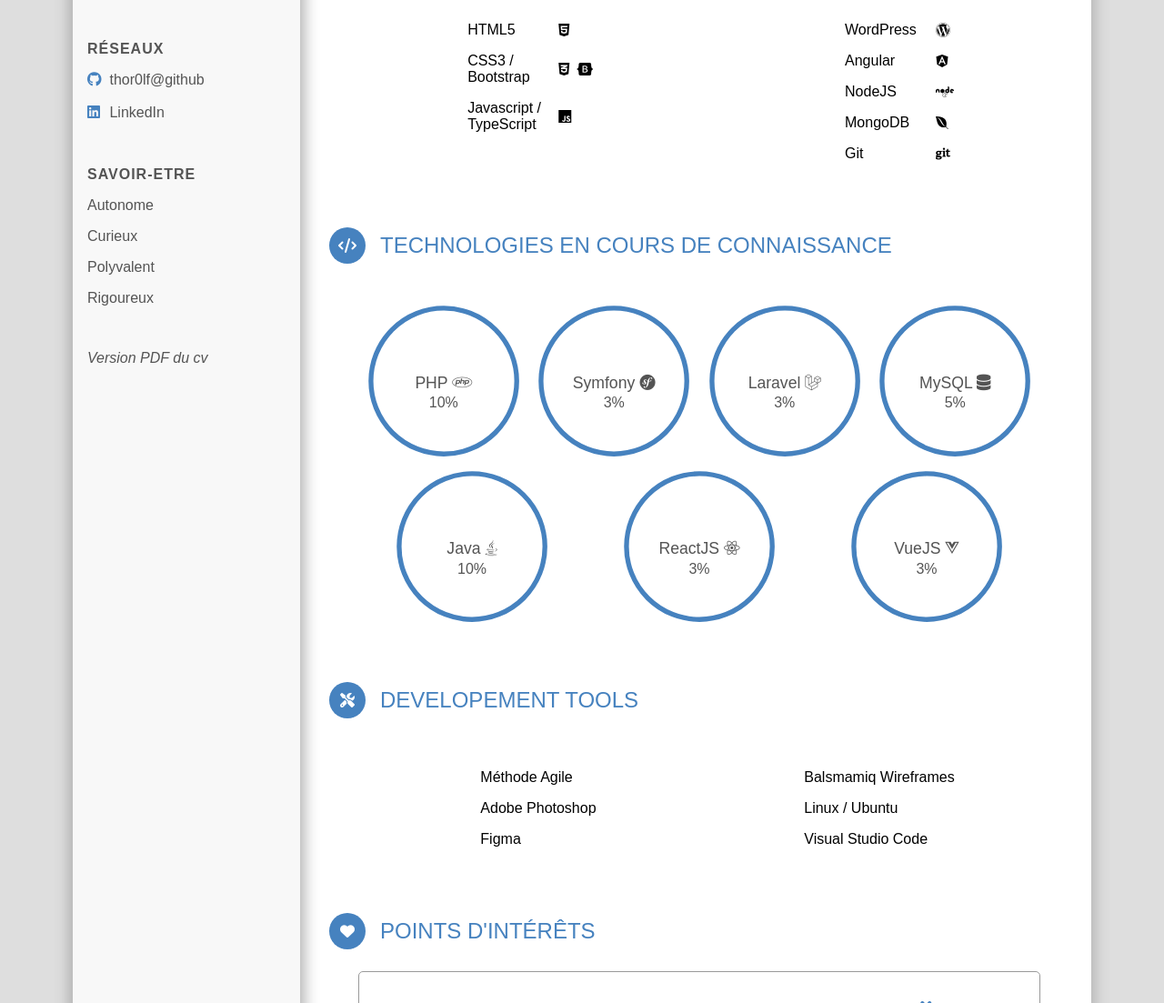
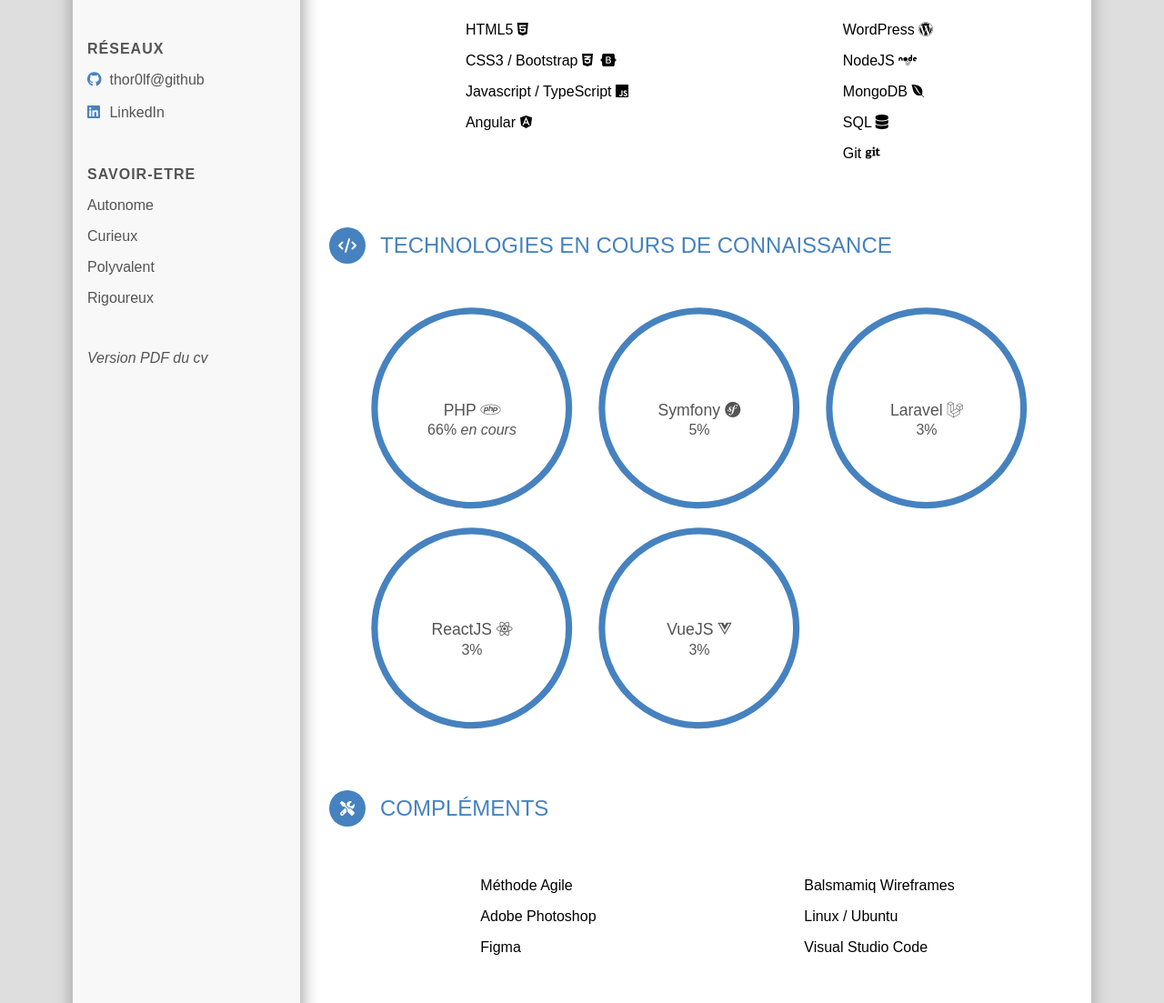
Before and after one commit to Thor0lf/resumes, a plain HTML site: page resume-2023/index.html in a window 1280 px wide. Shown: the part 906-2009 px from the top of the page at 91% size. Drawn offline with Linux system fonts and the light colour scheme.

Commit message:
Update PHP

```diff
--- a/resume-2023/index.html
+++ b/resume-2023/index.html
@@ -29,7 +29,17 @@
         <div class="intro-section about">
           <h2 class="title">à propos</h2>
           <p class="paragraph">
-            Je suis un développeur junior passionné par la création d'applications web performantes et intuitives. Fort d'une solide formation en développement et d'une expérience pratique dans la résolution de problèmes, je suis constamment motivé à élargir mes compétences et à relever de nouveaux défis. Je suis capable de travailler en équipe et d'apprendre rapidement, tout en apportant une approche analytique et logique à chaque projet. Mon objectif est de contribuer activement à la réalisation de solutions innovantes, tout en continuant à grandir en tant que professionnel du développement.          </p>
+            Je suis un développeur junior passionné par la création
+            d'applications web performantes et intuitives. Fort d'une solide
+            formation en développement et d'une expérience pratique dans la
+            résolution de problèmes, je suis constamment motivé à élargir mes
+            compétences et à relever de nouveaux défis. Je suis capable de
+            travailler en équipe et d'apprendre rapidement, tout en apportant
+            une approche analytique et logique à chaque projet. Mon objectif est
+            de contribuer activement à la réalisation de solutions innovantes,
+            tout en continuant à grandir en tant que professionnel du
+            développement.
+          </p>
         </div>
         <div class="intro-section contact">
           <h2 class="title title-margin">Contact</h2>
@@ -71,22 +81,29 @@
         </div>
         <div class="intro-section follow">
           <h2 class="title title-margin">savoir-etre</h2>
-          <div class="info-section link">
+          <div class="info-section">
             <span>Autonome</span>
           </div>
-          <div class="info-section link">
+          <div class="info-section">
             <span>Curieux</span>
           </div>
-          <div class="info-section link">
+          <div class="info-section">
             <span>Polyvalent</span>
           </div>
-          <div class="info-section link">
+          <div class="info-section">
             <span>Rigoureux</span>
           </div>
         </div>
         <div class="intro-section pdf">
           <div class="info-section link">
-            <span><a href="Thomas_AUDOUIN_CV_2023.pdf" target="_blank" class="pdfLink">Version PDF du cv</a></span>
+            <span
+              ><a
+                href="Thomas_AUDOUIN_CV_2023.pdf"
+                target="_blank"
+                class="pdfLink"
+                >Version PDF du cv</a
+              ></span
+            >
           </div>
         </div>
       </div>
@@ -96,7 +113,12 @@
             <div class="comment-icon">
               <i class="fa-regular fa-comment"></i>
             </div>
-                <span>Développeur en herbe à la recherche d'un poste junior en développement frontend et/ou backend, prêt à contribuer activement à des projets stimulants et à développer de nouvelles compétences techniques.</span>
+            <span
+              >Développeur en herbe à la recherche d'un poste junior en
+              développement frontend et/ou backend, prêt à contribuer activement
+              à des projets stimulants et à développer de nouvelles compétences
+              techniques.</span
+            >
           </div>
         </div>
         <div class="detail-section work top">
@@ -113,7 +135,11 @@
               <time>Janvier à Février 2023</time>
               <details>
                 <ul>
-                    <li>Mise en place d'un backoffice en NodeJS avec MongoDB pour liaison sur Angular d'une application de carte basée sur Leaflet.</li>
+                  <li>
+                    Mise en place d'un backoffice en NodeJS avec MongoDB pour
+                    liaison sur Angular d'une application de carte basée sur
+                    Leaflet.
+                  </li>
                 </ul>
               </details>
             </div>
@@ -123,7 +149,10 @@
               <time>Septembre à Octobre 2022</time>
               <details>
                 <ul>
-                    <li>Développement et mise en place d'un portail d'administration sous Angular et Angular Material.</li>
+                  <li>
+                    Développement et mise en place d'un portail d'administration
+                    sous Angular et Angular Material.
+                  </li>
                   <li>Mise en place d'une API</li>
                   <li>Développement et liaison CRUD TypeScript/Angular</li>
                 </ul>
@@ -137,7 +166,7 @@
             <div class="timeline-block">
               <h3>Différents métiers de la restauration</h3>
               <p>Luxembourg (L)</p>
-                <time>2010 à 2à19</time>
+              <time>2010 à 2019</time>
             </div>
           </div>
         </div>
@@ -156,13 +185,25 @@
               <details>
                 <ul>
                   <li>Réaliser les maquettes d'une application</li>
-                    <li>Concevoir une interface utilisateur web statique et adaptable</li>
+                  <li>
+                    Concevoir une interface utilisateur web statique et
+                    adaptable
+                  </li>
                   <li>Développer une interface utilisateur web dynamique</li>
-                    <li>Concevoir une interface utilisateur en utilisant une solution de gestion de contenu ou e-commerce</li>
+                  <li>
+                    Concevoir une interface utilisateur en utilisant une
+                    solution de gestion de contenu ou e-commerce
+                  </li>
                   <li>Créer une base de données</li>
                   <li>Développer les composants d'accès aux données</li>
-                    <li>Développer la partie back-end d'une application web ou web mobile</li>
-                    <li>Elaborer et mettre en œuvre  des composants dans une application de gestion de contenu ou e-commerce</li>
+                  <li>
+                    Développer la partie back-end d'une application web ou web
+                    mobile
+                  </li>
+                  <li>
+                    Elaborer et mettre en œuvre des composants dans une
+                    application de gestion de contenu ou e-commerce
+                  </li>
                 </ul>
               </details>
             </div>
@@ -178,33 +219,36 @@
           <div class="detail-content flex">
             <ul class="pg-list">
               <li class="list-link">
-                <span>HTML5</span><i class="fa-brands fa-html5"></i>
+                <span>HTML5  </span><i class="fa-brands fa-html5"></i>
               </li>
               <li class="list-link">
-                <span>CSS3 / Bootstrap</span
+                <span>CSS3 / Bootstrap </span
                 ><i class="fa-brands fa-css3-alt"></i
                 ><i class="fa-brands fa-bootstrap space"></i>
               </li>
               <li class="list-link">
-                <span>Javascript / TypeScript</span
+                <span>Javascript / TypeScript </span
                 ><i class="fa-brands fa-js"></i>
+              </li>
+              <li class="list-link">
+                <span>Angular </span><i class="fa-brands fa-angular"></i>
               </li>
             </ul>
             <ul class="pg-list">
               <li class="list-link">
-                <span>WordPress</span><i class="fa-brands fa-wordpress"></i>
+                <span>WordPress </span><i class="fa-brands fa-wordpress"></i>
               </li>
               <li class="list-link">
-                <span>Angular</span><i class="fa-brands fa-angular"></i>
+                <span>NodeJS </span><i class="fa-brands fa-node"></i>
               </li>
               <li class="list-link">
-                <span>NodeJS</span><i class="fa-brands fa-node"></i>
+                <span>MongoDB </span><i class="fa-brands fa-envira"></i>
               </li>
               <li class="list-link">
-                <span>MongoDB</span><i class="fa-brands fa-envira"></i>
+                <span>SQL </span><i class="fa-solid fa-database"></i>
               </li>
               <li class="list-link">
-                <span>Git</span><i class="fa-brands fa-git"></i>
+                <span>Git </span><i class="fa-brands fa-git"></i>
               </li>
             </ul>
           </div>
@@ -226,13 +270,13 @@
                     cx="50"
                     cy="50"
                     r="45"
-                    style="--percent: 0.1"
+                    style="--percent: 0.66"
                   ></circle>
                 </svg>
                 <span class="tl-name"
                   >PHP <i class="fa-brands fa-php"></i
                 ></span>
-                <span class="tl-exp">10%</span>
+                <span class="tl-exp">66% <em>en cours</em></span>
               </li>
               <li>
                 <svg viewbox="0 0 100 100">
@@ -248,7 +292,7 @@
                 <span class="tl-name"
                   >Symfony <i class="fa-brands fa-symfony"></i
                 ></span>
-                <span class="tl-exp">3%</span>
+                <span class="tl-exp">5%</span>
               </li>
               <li>
                 <svg viewbox="0 0 100 100">
@@ -275,38 +319,6 @@
                     cy="50"
                     r="45"
                     style="--percent: 0.05"
-                  ></circle>
-                </svg>
-                <span class="tl-name"
-                  >MySQL <i class="fa-solid fa-database"></i
-                ></span>
-                <span class="tl-exp">5%</span>
-              </li>
-              <li>
-                <svg viewbox="0 0 100 100">
-                  <circle cx="50" cy="50" r="45"></circle>
-                  <circle
-                    class="cbar"
-                    cx="50"
-                    cy="50"
-                    r="45"
-                    style="--percent: 0.1"
-                  ></circle>
-                </svg>
-                <span class="tl-name"
-                  >Java <i class="fa-brands fa-java"></i
-                ></span>
-                <span class="tl-exp">10%</span>
-              </li>
-              <li>
-                <svg viewbox="0 0 100 100">
-                  <circle cx="50" cy="50" r="45"></circle>
-                  <circle
-                    class="cbar"
-                    cx="50"
-                    cy="50"
-                    r="45"
-                    style="--percent: 0.03"
                   ></circle>
                 </svg>
                 <span class="tl-name"
@@ -338,7 +350,7 @@
             <div class="title-icon">
               <i class="fas fa-tools"></i>
             </div>
-            <span>Developement Tools</span>
+            <span>Compléments</span>
           </div>
           <div class="detail-content flex">
             <ul class="plus-list">
--- a/resume-2023/style.css
+++ b/resume-2023/style.css
@@ -313,7 +313,6 @@ body {
 }
 .pg-list > li {
   margin: 1rem 0;
-  display: flex;
   align-items: center;
 }
 .plus-list > .list-link:hover {
@@ -345,10 +344,9 @@ body {
 }
 .tool-list {
   list-style: none;
-  display: flex;
-  flex-wrap: wrap;
-  justify-content: space-around;
-}
+  display: grid;
+  grid-template-columns: repeat(3, 1fr);
+  text-align: center; /* Centrer verticalement */}
 .tool-list > li {
   position: relative;
   text-align: center;
```
Lines whose indentation alone changed are shown as unchanged.
